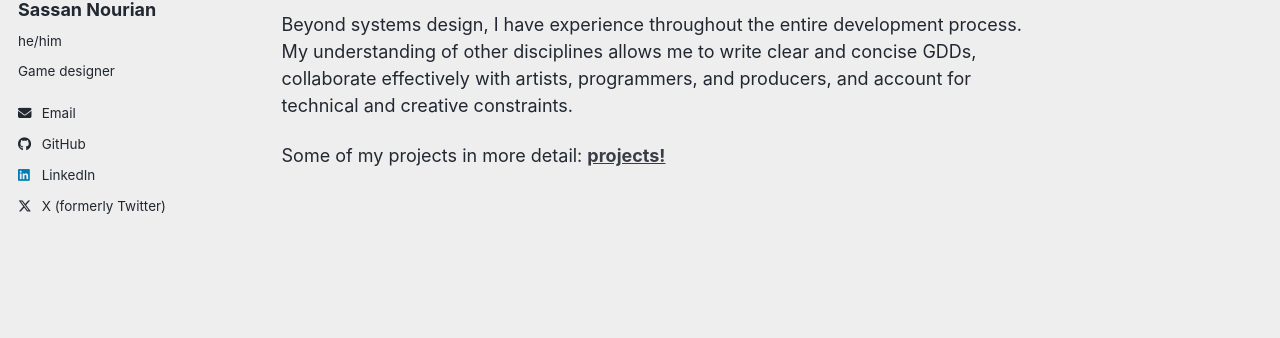
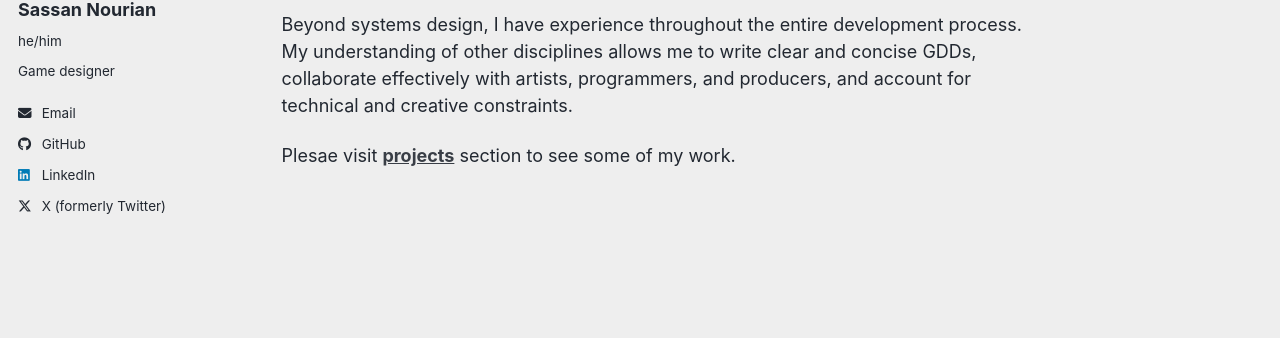
Before and after one commit to SassanTheDev/SassanTheDev.github.io, a Jekyll site: the page built from _pages/about.md, in a window 1280 px wide. Shown: the part 287-625 px from the top of the page. Built offline with Jekyll 4.4.1, drawn with Linux system fonts in a browser that asks for light colours; a style sheet for code colours, icons or effects is not loaded.

Commit message:
Update about.md

```diff
--- a/_pages/about.md
+++ b/_pages/about.md
@@ -13,4 +13,4 @@ My passion is **gameplay and systems design** where I create engaging player exp
 
 Beyond systems design, I have experience throughout the entire development process. My understanding of other disciplines allows me to write clear and concise GDDs, collaborate effectively with artists, programmers, and producers, and account for technical and creative constraints.
 
-Some of my projects in more detail: **[projects!](projects)**
+Plesae visit **[projects](projects)** section to see some of my work.
```
